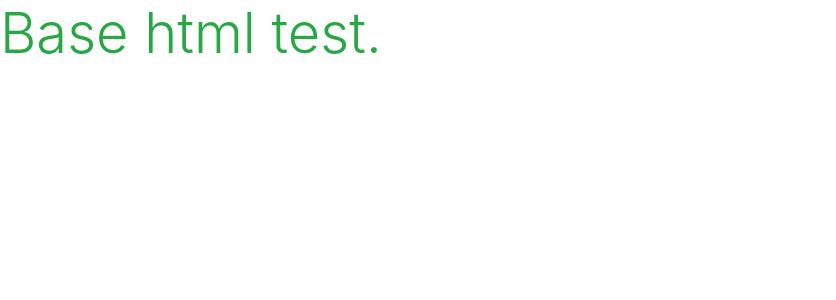
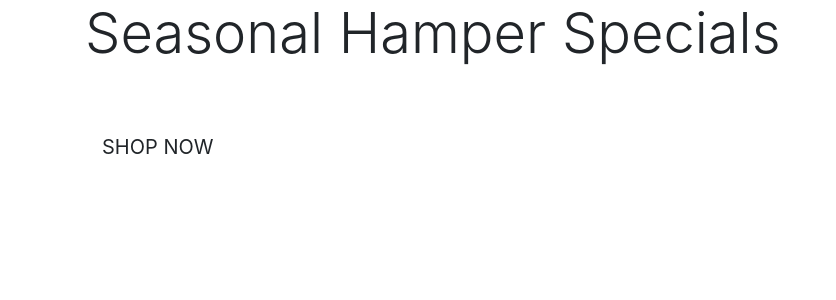
Before and after one commit to krisswiss/Sui-Generis, a Django app: page / in a window 1280 px wide. Shown: the top 300 px of the page, without its empty margins (0-836 px from the left). Run offline with Django 3.2, Linux system fonts and the light colour scheme; some libraries are stand-ins or nearby versions.

Commit message:
Home page content- added

```diff
--- a/home/templates/home/index.html
+++ b/home/templates/home/index.html
@@ -1,6 +1,27 @@
 {% extends "base.html" %}
 {% load static %}
 
+{% block page_header %}
+    <div class="container header-container">
+        <div class="row">
+            <div class="col"></div>
+        </div>
+    </div>
+{% endblock %}
+
 {% block content %}
-    <h1 class="display-4 text-success">Base html test.</h1>
+    <div class="container h-100">
+        <div class="row h-100">
+            <div class="col-12 my-auto">
+                <h1 class="display-4 logo-font text-black">
+                    Seasonal Hamper Specials
+                </h1>
+                <div class="my-5">
+                    <h4>
+                        <a href="" class="shop-now-button btn btn-lg rounded-0 text-uppercase py-3">Shop Now</a>
+                    </h4>
+                </div>
+            </div>
+        </div>
+    </div>
 {% endblock %}
```
